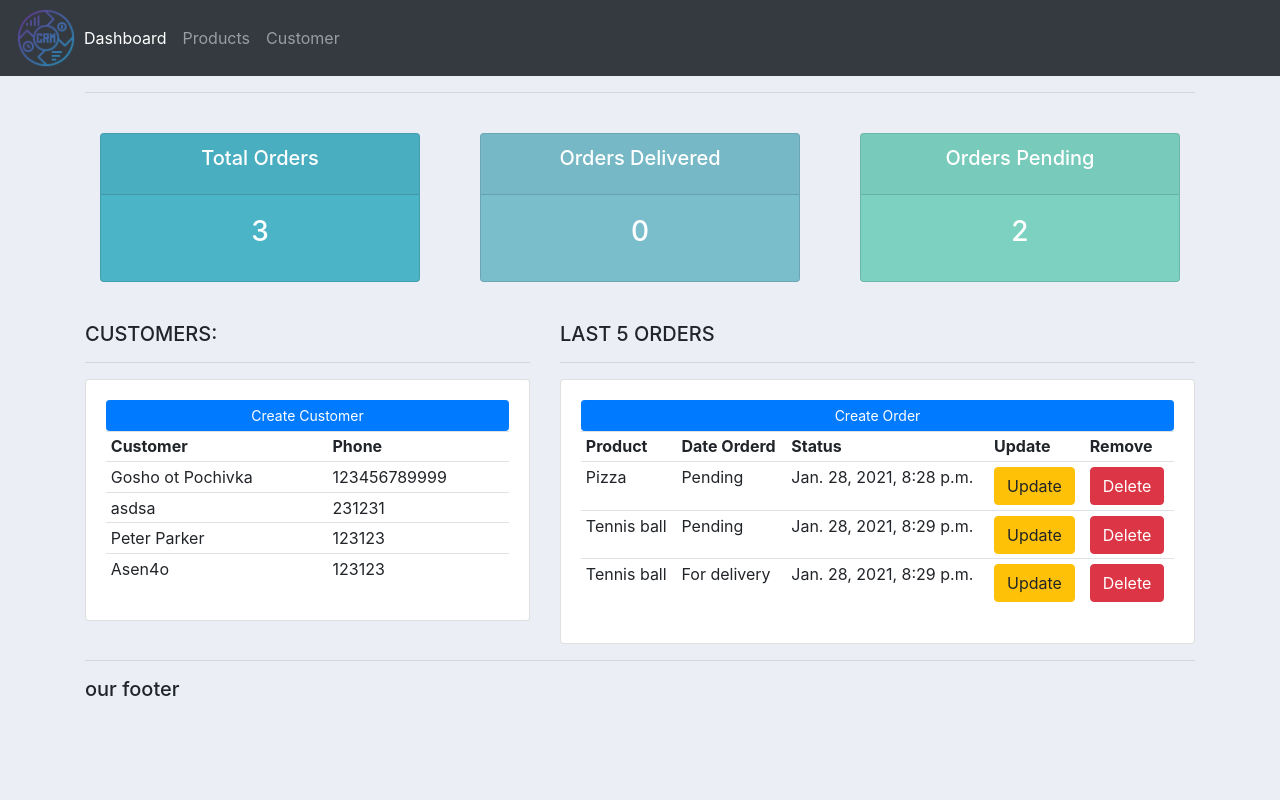
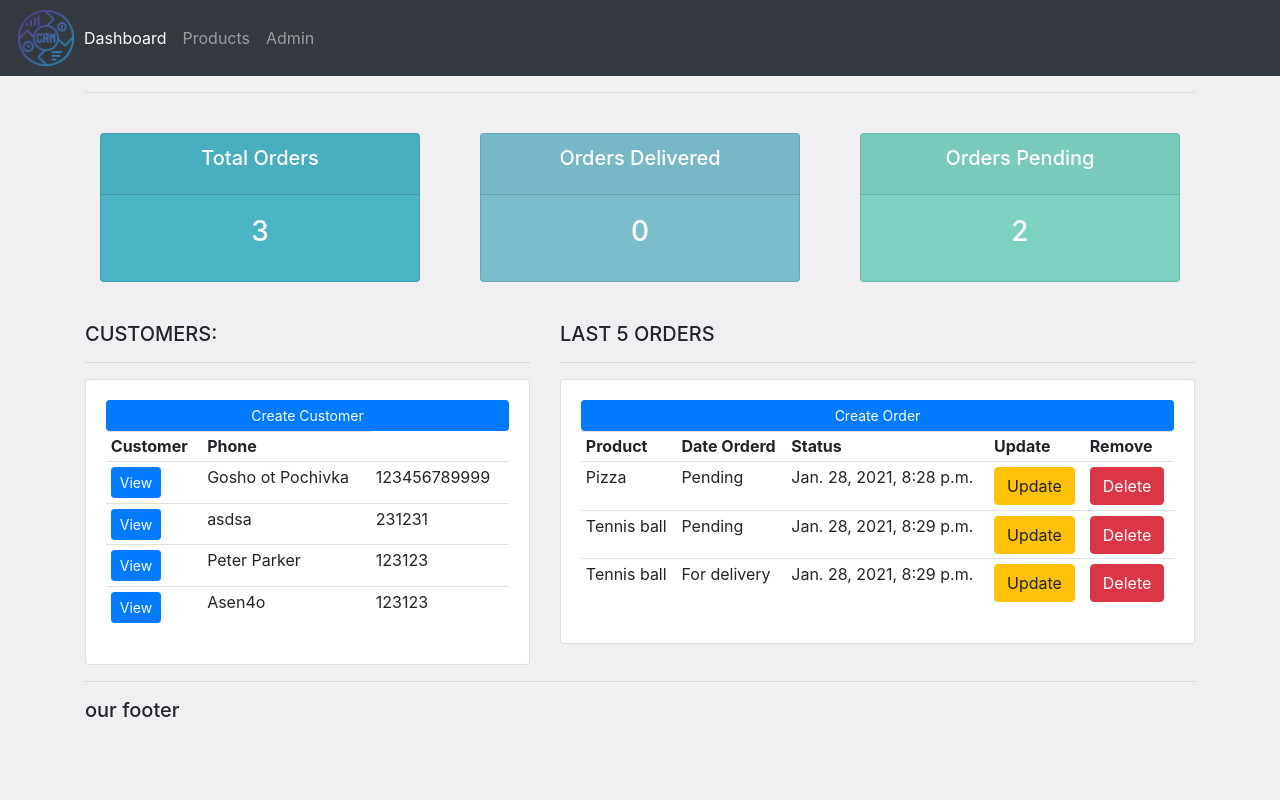
Before and after one commit to ikuzmanov/crm, a Django app: page / in a window 1280 px wide. Run offline with Django 3.2, Linux system fonts and the light colour scheme; data comes from the database, SQL or seed files in the repository; both versions use the stored data as it was after the commit.

Commit message:
before CRUD

```diff
--- a/accounts/templates/accounts/dashboard.html
+++ b/accounts/templates/accounts/dashboard.html
@@ -16,6 +16,7 @@
 
                 {% for customer in customers %}
                 <tr>
+                    <td><a class="btn btn-sm btn-primary" href="{% url 'customer' customer.id %}">View</td>
                     <td>
                         {{customer.name}}
                     </td>
--- a/accounts/templates/accounts/navbar.html
+++ b/accounts/templates/accounts/navbar.html
@@ -8,13 +8,13 @@
     <div class="collapse navbar-collapse" id="navbarNav">
         <ul class="navbar-nav">
             <li class="nav-item active">
-                <a class="nav-link" href="#">Dashboard</a>
+                <a class="nav-link" href="{%url 'home'%}">Dashboard</a>
             </li>
             <li class="nav-item">
-                <a class="nav-link" href="#">Products</a>
+                <a class="nav-link" href="{%url 'products' %}">Products</a>
             </li>
             <li class="nav-item">
-                <a class="nav-link" href="#">Customer</a>
+                <a class="nav-link" href="{%url 'admin:index'%}">Admin</a>
             </li>
         </ul>
     </div>
--- a/accounts/urls.py
+++ b/accounts/urls.py
@@ -2,7 +2,7 @@ from django.urls import path
 from . import views
 
 urlpatterns = [
-    path('', views.home),
-    path('customer/', views.customer),
-    path('products/', views.products),
+    path('', views.home, name="home"),
+    path('customer/<str:pk>', views.customer, name="customer"),
+    path('products/', views.products, name="products"),
 ]
--- a/accounts/views.py
+++ b/accounts/views.py
@@ -1,6 +1,7 @@
 from django.shortcuts import render
 from django.http import HttpResponse
 from .models import *
+from django.shortcuts import get_object_or_404
 # Create your views here.
 
 
@@ -22,5 +23,10 @@ def products(request):
     return render(request, 'accounts/products.html', {'products': products})
 
 
-def customer(request):
-    return render(request, 'accounts/customer.html')
+def customer(request, pk):
+    customer = get_object_or_404(Customer, id=pk)
+    orders = customer.order_set.all()
+    orders_count = orders.count()
+    context = {'customer': customer, 'orders': orders,
+               'orders_count': orders_count}
+    return render(request, 'accounts/customer.html', context)
--- a/crm/settings.py
+++ b/crm/settings.py
@@ -26,7 +26,7 @@ SECRET_KEY = '_%)w!yn1-e+73v33^p8s9n$4x-ea#qn!ei6yq#@kqlaq-xc)6!'
 # SECURITY WARNING: don't run with debug turned on in production!
 DEBUG = True
 
-ALLOWED_HOSTS = []
+ALLOWED_HOSTS = ['127.0.0.1', 'localhost']
 
 
 # Application definition
--- a/crm/urls.py
+++ b/crm/urls.py
@@ -16,6 +16,7 @@ Including another URLconf
 from django.contrib import admin
 from django.urls import path, include
 
+
 urlpatterns = [
     path('admin/', admin.site.urls),
     path('', include('accounts.urls')),
--- a/static/css/main.css
+++ b/static/css/main.css
@@ -2,7 +2,7 @@
 #logo {}
 
 body {
-    background-color: #ebeff5;
+    background-color: #f0f0f3;
 }
 
 #total-orders {
```
Also changed, not shown: accounts/templates/accounts/customer.html (+14 -3 lines), db.sqlite3.
